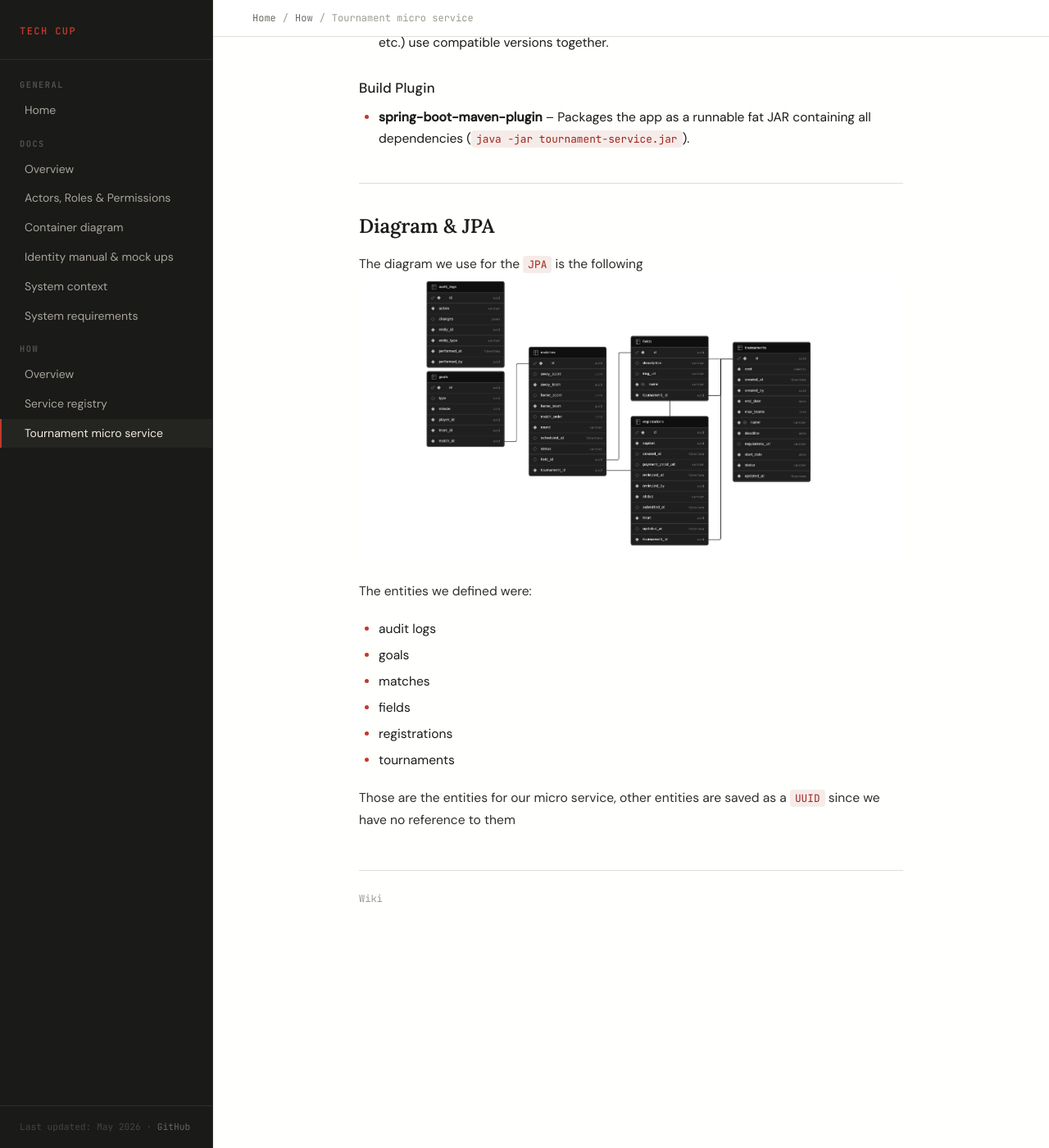
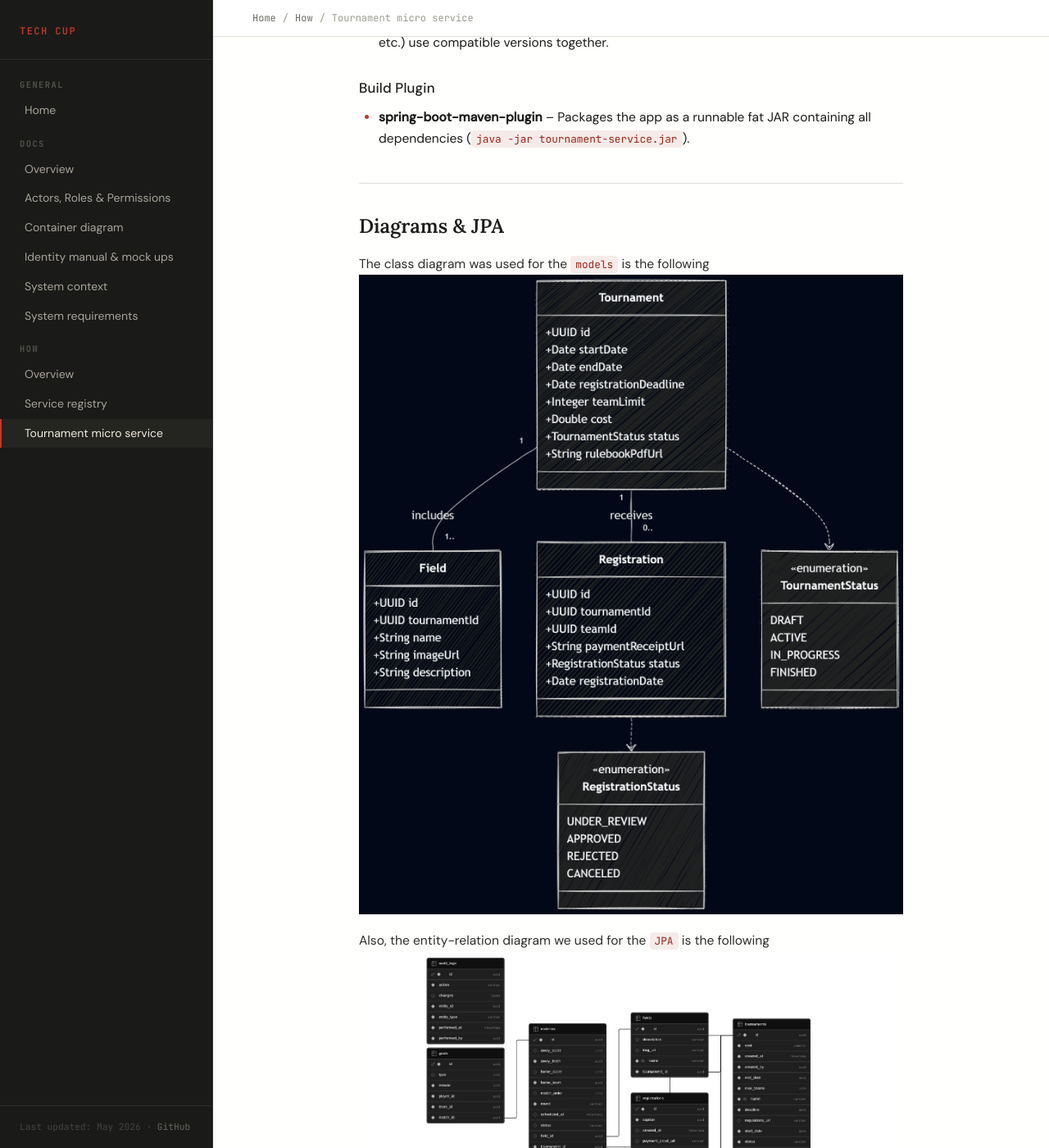
Before and after one commit to techcup-eci/techcup-eci.github.io, a Jekyll site: the page built from how/tournament-ms.md, in a window 1280 px wide and 1400 px high, scrolled down 922 px. Shown: the whole window at 82% size. Built offline with Jekyll 4.4.1, drawn with Linux system fonts in a browser that asks for light colours.

Commit message:
Adding class diagram for the tournament ms

```diff
--- a/how/tournament-ms.md
+++ b/how/tournament-ms.md
@@ -26,10 +26,14 @@ This section explains how the tournament micro service has been done along the w
 ### Build Plugin
 - **spring-boot-maven-plugin** – Packages the app as a runnable fat JAR containing all dependencies (`java -jar tournament-service.jar`).
 
-## Diagram & JPA
+## Diagrams & JPA
 
-The diagram we use for the `JPA` is the following
-<img alt="Context-diagram" src="/assets/images/tournament-ms/schema.png"/>
+The class diagram was used for the `models` is the following
+<img alt="Class-diagram" src="/assets/images/tournament-ms/class_diagram.png"/>
+
+
+Also, the entity-relation diagram we used for the `JPA` is the following
+<img alt="jpa-diagram" src="/assets/images/tournament-ms/entity-relation-diagram.png"/>
 
 The entities we defined were:
 - audit logs
```
Also changed, not shown: assets/images/tournament-ms/class_diagram.png (added), assets/images/tournament-ms/entity-relation-diagram.png (renamed from assets/images/tournament-ms/schema.png).
